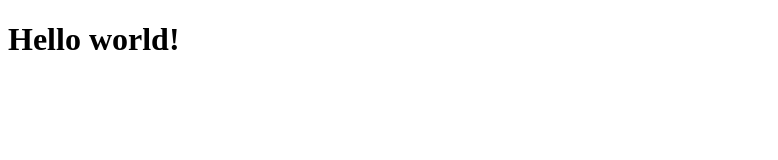
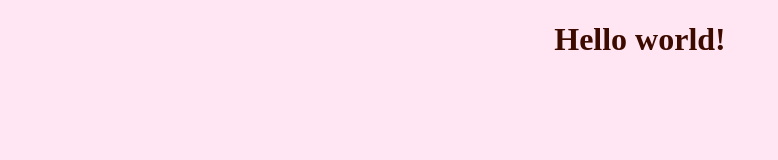
Before and after one commit to abby-anderson/personal-website, a plain HTML site: page index.html in a window 1280 px wide. Shown: the whole page, without its empty margins (0-778 px from the left). Drawn offline with Linux system fonts and the light colour scheme.

Commit message:
add style.css, connect to index.html

```diff
--- a/index.html
+++ b/index.html
@@ -1,6 +1,7 @@
 <!DOCTYPE html>
 <html lang="en">
     <head>
+        <link rel="stylesheet" href="style.css">
         <title>Personal Website</title>
     </head>
     <body>
--- /dev/null
+++ b/style.css
@@ -0,0 +1,5 @@
+body {
+    background: #FFE6F2;
+    color: #3D0A00;
+    text-align: center;
+}
```
